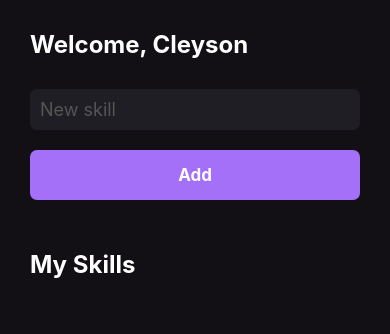
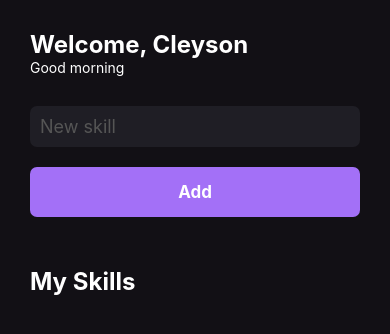
Before and after one commit to cleysondiego/MySkillsRN, a React Native app: screen / in a window 390 px wide. Shown: the top 334 px of the page. Built offline with nearby package versions, Linux system fonts and the light colour scheme.

Commit message:
Aula: Continuando com Hooks useEffect

```diff
--- a/src/pages/Home.js
+++ b/src/pages/Home.js
@@ -1,4 +1,4 @@
-import React, { useState } from 'react';
+import React, { useEffect, useState } from 'react';
 import {
   View,
   Text,
@@ -14,14 +14,31 @@
 export function Home() {
   const [newSkill, setNewSkill] = useState('');
   const [mySkills, setMySkills] = useState([]);
+  const [gretting, setGretting] = useState('');
 
   function handleAddNewSkill() {
     setMySkills(oldState => [...oldState, newSkill]);
   }
 
+  useEffect(() => {
+    const currentHour = new Date().getHours();
+
+    if (currentHour < 12) {
+      setGretting('Good morning');
+    } else if (currentHour >= 12 && currentHour < 18) {
+      setGretting('Good afternoon');
+    } else {
+      setGretting('Good night');
+    }
+  }, []);
+
   return (
     <View style={styles.container}>
       <Text style={styles.title}>Welcome, Cleyson</Text>
+
+      <Text style={styles.greetings}>
+        {gretting}
+      </Text>
 
       <TextInput
         style={styles.input}
@@ -66,5 +83,8 @@
     padding: Platform.OS === 'ios' ? 15 : 10,
     marginTop: 30,
     borderRadius: 7
+  },
+  greetings: {
+    color: '#fff'
   }
 });
```
